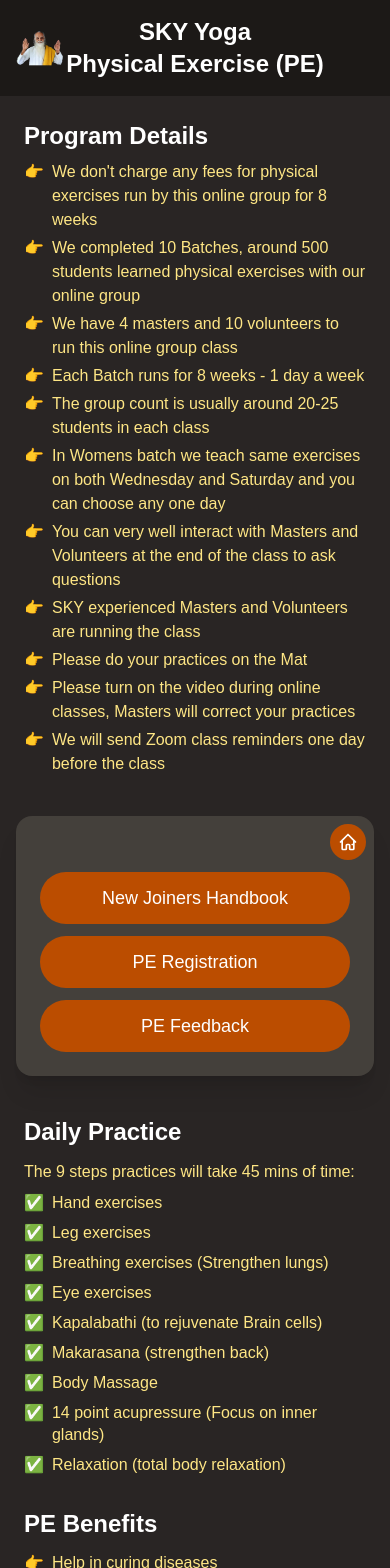
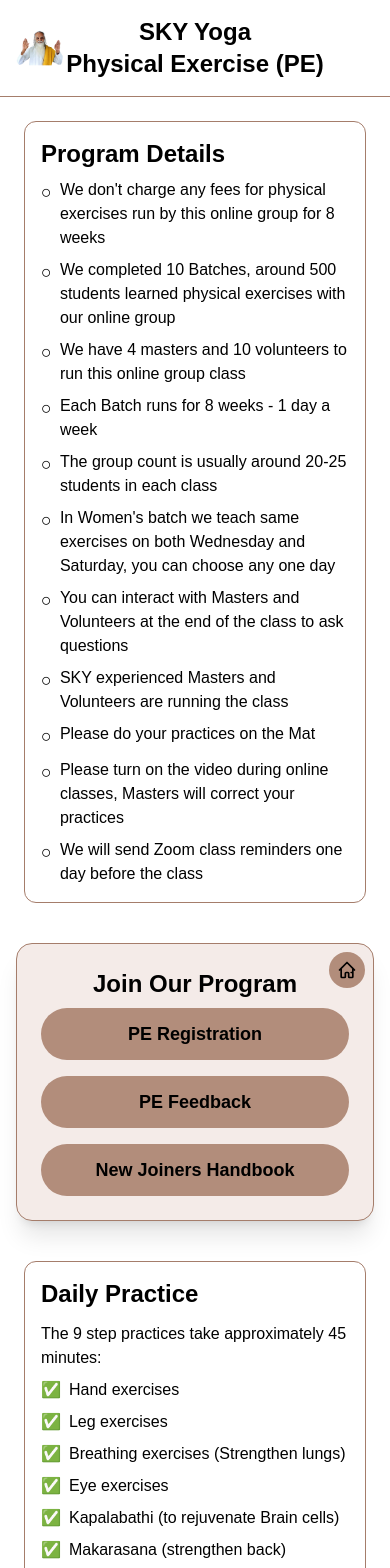
Before and after one commit to Itz-Viggy/Yoga-Registration, a Next.js app: page /pe in a window 390 px wide. Shown: the top 1568 px of the page. Built offline with nearby package versions, Linux system fonts and the light colour scheme.

Commit message:
Bullet Points

```diff
--- a/src/app/pe/page.tsx
+++ b/src/app/pe/page.tsx
@@ -27,7 +27,7 @@ export default function HomePage() {
   return (
     <>
       {/* Header */}
-      <header className="w-full bg-stone-900 py-4 relative">
+      <header className="w-full bg-white py-4 border-b relative" style={{ borderColor: "#a57d6b" }}>
         <div className="absolute left-4 top-1/2 transform -translate-y-1/2">
           <Image
             src="/Vethathri-Maharishi-1-removebg-preview.png"
@@ -36,155 +36,138 @@ export default function HomePage() {
             height={48}
           />
         </div>
-        <h1 className="text-2xl font-bold text-white text-center">
-        SKY Yoga <br />
-        Physical Exercise (PE)
+        <h1 className="text-2xl font-bold text-center text-black">
+          SKY Yoga <br />
+          Physical Exercise (PE)
         </h1>
       </header>
 
       {/* Main Content */}
-      <main className="w-screen flex flex-col overflow-hidden h-auto md:h-[calc(100vh-64px)]">
-        {/* ------------ Top row ------------ */}
+      <main className="w-screen flex flex-col overflow-hidden h-auto md:h-[calc(100vh-64px)] bg-white">
+        {/* Top Row */}
         <div className="flex flex-col md:flex-row flex-1">
-          {/* ---------- Program Details ---------- */}
-          <section className="w-full md:w-1/2 bg-stone-800 p-6 md:p-12 overflow-auto">
-            <div className="text-amber-200 space-y-1 text-base md:text-lg">
-
-              <h4 className="text-2xl md:text-4xl font-bold text-white mb-2">
+          {/* Program Details */}
+          <section className="w-full md:w-1/2 p-6 md:p-12 overflow-auto">
+            <div className="space-y-3 text-black text-base md:text-lg border rounded-xl p-4" style={{ borderColor: "#a57d6b" }}>
+              <h4 className="text-2xl md:text-4xl font-bold mb-2 text-black">
                 Program Details
               </h4>
 
-              <ul className="space-y-1">
+              <ul className="space-y-2">
                 {[
                   "We don't charge any fees for physical exercises run by this online group for 8 weeks",
                   "We completed 10 Batches, around 500 students learned physical exercises with our online group",
                   "We have 4 masters and 10 volunteers to run this online group class",
-
                   "Each Batch runs for 8 weeks - 1 day a week",
                   "The group count is usually around 20-25 students in each class",
-                  "In Womens batch we teach same exercises on both Wednesday and Saturday and you can choose any one day",
-                  "You can very well interact with Masters and Volunteers at the end of the class to ask questions",
+                  "In Women's batch we teach same exercises on both Wednesday and Saturday, you can choose any one day",
+                  "You can interact with Masters and Volunteers at the end of the class to ask questions",
                   "SKY experienced Masters and Volunteers are running the class",
                   "Please do your practices on the Mat",
                   "Please turn on the video during online classes, Masters will correct your practices",
                   "We will send Zoom class reminders one day before the class"
                 ].map((item) => (
                   <li key={item} className="flex items-start">
-                    <span className="mr-2">👉</span>
+                    <span className="mr-2 text-lg">○</span>
                     <span>{item}</span>
                   </li>
                 ))}
               </ul>
-
             </div>
           </section>
 
-          {/* ---------- Welcome Modal ---------- */}
-          <section className="w-full md:w-1/2 bg-stone-800 p-4 flex items-center justify-center">
-            <div className="w-full max-w-md bg-stone-700 p-6 rounded-2xl shadow-xl text-center space-y-3 relative">
-              {/* Home icon in top left corner */}
+          {/* Welcome Modal */}
+          <section className="w-full md:w-1/2 p-4 flex items-center justify-center">
+            <div className="w-full max-w-md p-6 rounded-2xl shadow-xl text-center space-y-4 relative border" style={{ backgroundColor: "#f4ebe8", borderColor: "#a57d6b" }}>
+
+              {/* Home Icon */}
               <div className="absolute top-2 right-2">
                 <button
                   onClick={() => router.push("/")}
-                  className="p-2 bg-amber-700 hover:bg-amber-600 rounded-full transition-colors"
-                  aria-label="Return to home"
+                  className="p-2 rounded-full transition-colors"
+                  style={{ backgroundColor: "#b28d7b" }}
                 >
-                  <svg xmlns="http://www.w3.org/2000/svg" className="h-5 w-5 text-white" fill="none" viewBox="0 0 24 24" stroke="currentColor">
+                  <svg xmlns="http://www.w3.org/2000/svg" className="h-5 w-5 text-black" fill="none" viewBox="0 0 24 24" stroke="currentColor">
                     <path strokeLinecap="round" strokeLinejoin="round" strokeWidth={2} d="M3 12l2-2m0 0l7-7 7 7M5 10v10a1 1 0 001 1h3m10-11l2 2m-2-2v10a1 1 0 01-1 1h-3m-6 0a1 1 0 001-1v-4a1 1 0 011-1h2a1 1 0 011 1v4a1 1 0 001 1h3a1 1 0 001-1V10m-1 5h-1" />
                   </svg>
                 </button>
               </div>
-              <h3 className="text-2xl md:text-3xl font-bold text-white mb-2">
 
+              <h3 className="text-2xl md:text-3xl font-bold text-black mb-2">
+                Join Our Program
               </h3>
 
-              <button
-                onClick={() => window.open("https://docs.google.com/document/d/1BDFD8BxX1OE347HK4KXAno3U8I_pJs44vHswShTd10Q/edit?usp=sharing", "_blank")}
-                className="w-full py-3 px-4 bg-amber-700 text-white rounded-full hover:bg-amber-600 transition-colors text-lg md:text-xl mt-6"
-              >
-                New Joiners Handbook
-              </button>
+
               <button
                 onClick={handleJoinClick}
-                className="w-full py-3 px-4 bg-amber-700 text-white rounded-full hover:bg-amber-600 transition-colors text-lg md:text-xl"
+                className="w-full py-3 px-4 text-black font-bold rounded-full hover:opacity-90 transition-colors text-lg md:text-xl"
+                style={{ backgroundColor: "#b28d7b" }}
               >
                 PE Registration
               </button>
 
+              <button
+                onClick={() => router.push("/review/pe")}
+                className="w-full py-3 px-4 text-black font-bold rounded-full hover:opacity-90 transition-colors text-lg md:text-xl"
+                style={{ backgroundColor: "#b28d7b" }}
+              >
+                PE Feedback
+              </button>
 
               <button
-                onClick={() => router.push("/review/pe")}
-                className="w-full py-3 px-4 bg-amber-700 text-white rounded-full hover:bg-amber-600 transition-colors text-lg md:text-xl"
+                onClick={() => window.open("https://docs.google.com/document/d/1BDFD8BxX1OE347HK4KXAno3U8I_pJs44vHswShTd10Q/edit?usp=sharing", "_blank")}
+                className="w-full py-3 px-4 text-black font-bold rounded-full hover:opacity-90 transition-colors text-lg md:text-xl"
+                style={{ backgroundColor: "#b28d7b" }}
               >
-                PE Feedback
+                New Joiners Handbook
               </button>
 
             </div>
           </section>
         </div>
 
-        {/* ------------ Bottom row: Daily Practice and Benefits ------------ */}
-        <section className="w-full bg-stone-800 p-6 md:p-12 overflow-auto">
-          {/* Daily Practice */}
-          <div className="mb-8">
-            <h4 className="text-2xl md:text-4xl font-extrabold text-white mb-3">
+        {/* Bottom Row: Daily Practice and Benefits */}
+        <section className="w-full p-6 md:p-12 overflow-auto">
+
+          <div className="mb-8 border rounded-xl p-4" style={{ borderColor: "#a57d6b" }}>
+            <h4 className="text-2xl md:text-4xl font-extrabold text-black mb-3">
               Daily Practice
             </h4>
-            <p className="text-amber-200 mb-2">The 9 steps practices will take 45 mins of time:</p>
-            <ul className="list-none space-y-2 text-amber-200 leading-snug text-base md:text-lg">
-              <li className="flex items-start">
-                <span className="mr-2">✅</span>
-                <span>Hand exercises</span>
-              </li>
-              <li className="flex items-start">
-                <span className="mr-2">✅</span>
-                <span>Leg exercises</span>
-              </li>
-              <li className="flex items-start">
-                <span className="mr-2">✅</span>
-                <span>Breathing exercises (Strengthen lungs)</span>
-              </li>
-              <li className="flex items-start">
-                <span className="mr-2">✅</span>
-                <span>Eye exercises</span>
-              </li>
-              <li className="flex items-start">
-                <span className="mr-2">✅</span>
-                <span>Kapalabathi (to rejuvenate Brain cells)</span>
-              </li>
-              <li className="flex items-start">
-                <span className="mr-2">✅</span>
-                <span>Makarasana (strengthen back)</span>
-              </li>
-              <li className="flex items-start">
-                <span className="mr-2">✅</span>
-                <span>Body Massage</span>
-              </li>
-              <li className="flex items-start">
-                <span className="mr-2">✅</span>
-                <span>14 point acupressure (Focus on inner glands)</span>
-              </li>
-              <li className="flex items-start">
-                <span className="mr-2">✅</span>
-                <span>Relaxation (total body relaxation)</span>
-              </li>
-            </ul>
-          </div>
-
-          {/* PE Benefits */}
-          <div>
-            <h4 className="text-2xl md:text-4xl font-extrabold text-white mb-3">
-              PE Benefits
-            </h4>
-            <ul className="space-y-2 text-amber-200 leading-snug text-base md:text-lg">
-              {benefits.map((item, idx) => (
-                <li key={idx} className="flex items-start">
-                  <span className="mr-2">👉</span>
+            <p className="text-black mb-2">The 9 step practices take approximately 45 minutes:</p>
+            <ul className="space-y-2 text-black text-base md:text-lg">
+              {[
+                "Hand exercises",
+                "Leg exercises",
+                "Breathing exercises (Strengthen lungs)",
+                "Eye exercises",
+                "Kapalabathi (to rejuvenate Brain cells)",
+                "Makarasana (strengthen back)",
+                "Body Massage",
+                "14 point acupressure (Focus on inner glands)",
+                "Relaxation (total body relaxation)"
+              ].map((item) => (
+                <li key={item} className="flex items-start">
+                  <span className="mr-2">✅</span>
                   <span>{item}</span>
                 </li>
               ))}
             </ul>
           </div>
+
+          <div className="border rounded-xl p-4" style={{ borderColor: "#a57d6b" }}>
+            <h4 className="text-2xl md:text-4xl font-extrabold text-black mb-3">
+              PE Benefits
+            </h4>
+            <ul className="space-y-2 text-black text-base md:text-lg">
+              {benefits.map((item, idx) => (
+                <li key={idx} className="flex items-start">
+                  <span className="mr-2 text-lg">○</span>
+                  <span>{item}</span>
+                </li>
+              ))}
+            </ul>
+          </div>
+
         </section>
       </main>
     </>
```
